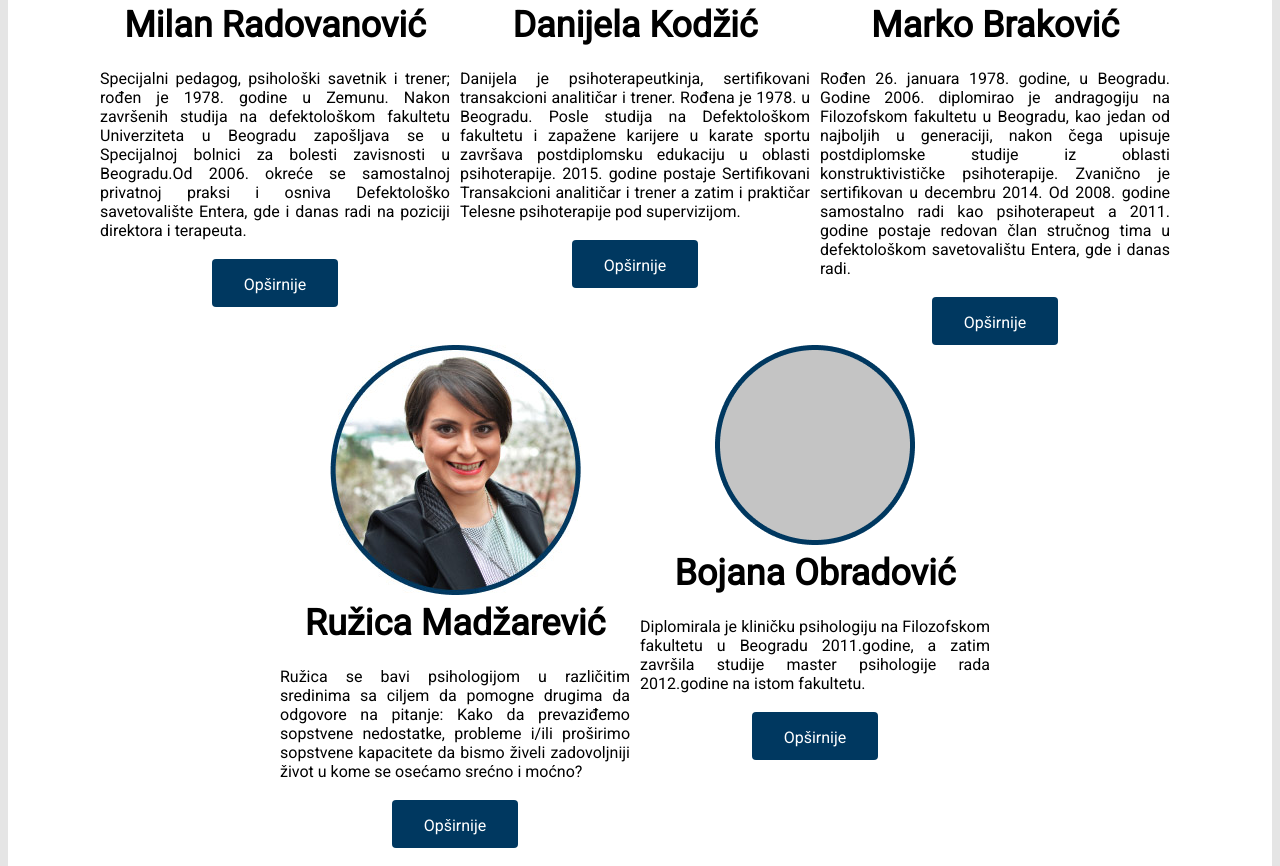
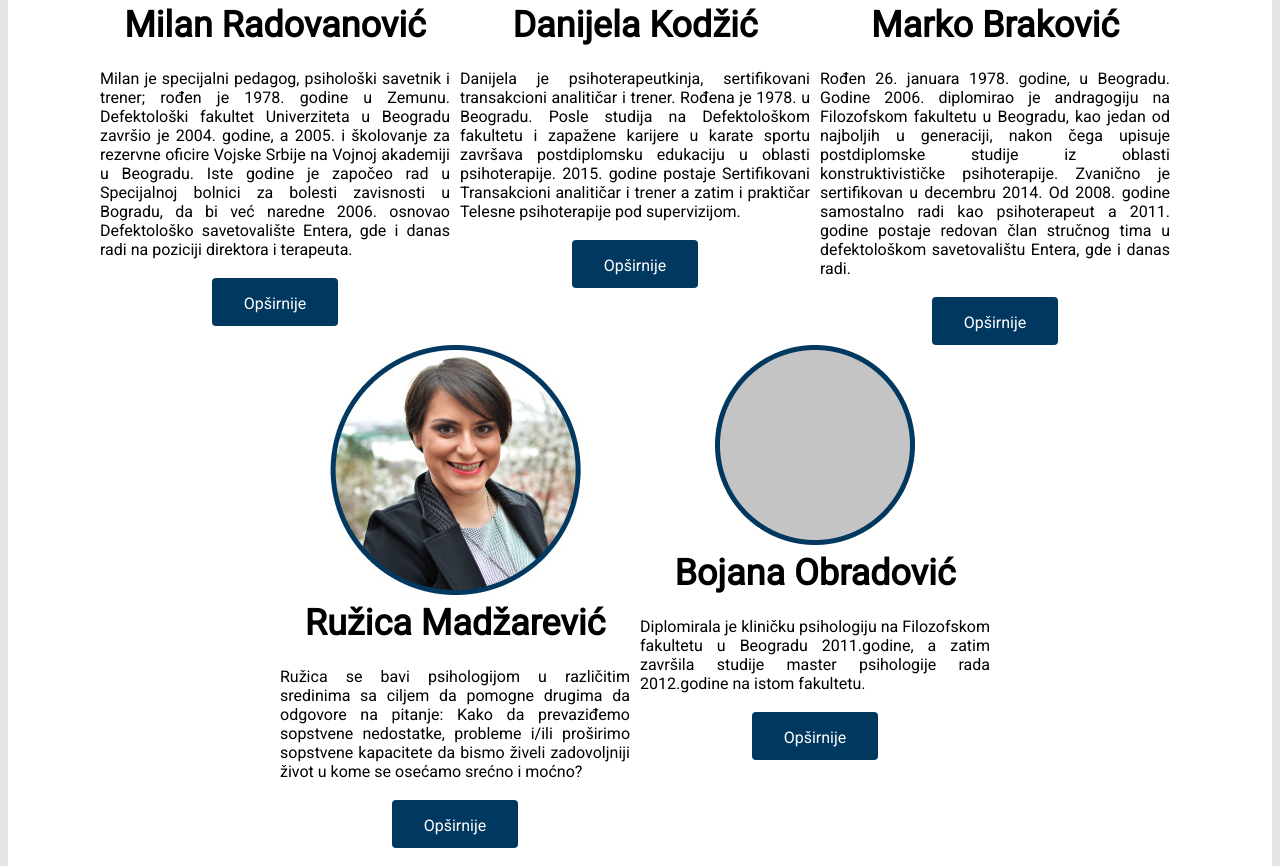
Before and after one commit to civerazdaM/entera, a website built with webpack: page src/page-index/index.html in a window 1280 px wide. Shown: the part 1372-2238 px from the top of the page. Built offline with nearby package versions, Linux system fonts and the light colour scheme.

Commit message:
updated Milan's info

```diff
--- a/src/page-index/index.html
+++ b/src/page-index/index.html
@@ -167,13 +167,14 @@
               <h3>Milan Radovanović</h3>
               <div class="team-member-summary">
                 <p>
-                  Specijalni pedagog, psihološki savetnik i trener; rođen je
-                  1978. godine u Zemunu. Nakon završenih studija na
-                  defektološkom fakultetu Univerziteta u Beogradu zapošljava se
-                  u Specijalnoj bolnici za bolesti zavisnosti u Beogradu.Od
-                  2006. okreće se samostalnoj privatnoj praksi i osniva
-                  Defektološko savetovalište Entera, gde i danas radi na
-                  poziciji direktora i terapeuta.
+                  Milan je specijalni pedagog, psihološki savetnik i trener;
+                  rođen je 1978. godine u Zemunu. Defektološki fakultet
+                  Univerziteta u Beogradu završio je 2004. godine, a 2005. i
+                  školovanje za rezervne oficire Vojske Srbije na Vojnoj
+                  akademiji u Beogradu. Iste godine je započeo rad u Specijalnoj
+                  bolnici za bolesti zavisnosti u Bogradu, da bi već naredne
+                  2006. osnovao Defektološko savetovalište Entera, gde i danas
+                  radi na poziciji direktora i terapeuta.
                 </p>
                 <input
                   type="checkbox"
@@ -209,17 +210,11 @@
                     inostranstvu. Autor je većeg broja tekstova poznatih
                     časopisa i čest je gost televizijskih i radio emisija koje
                     se bave psiho-socijalnim pojavama i fenomenima.
-                    Profesionalno je bio angažovan od strane različitih
-                    organizacija, od koji su neke: Gimnazija Crnjanski iz
-                    Beograda, Univerzitet Singidunum - Fakultet za medije i
-                    komunikacije Departman za psihologiju, Kompjuterski Kamp za
-                    decu „Komp Kamp“, Radio Televizija Srbije, Dr. Oetker
-                    Srbija,Betty magazin, i druge.
                   </p>
                   <p>
                     Za sebe voli da kaže: „Ja pomažem ljudima kojima je loše da
                     im bude dobro, a ljudima kojima je dobro pomažem da im bude
-                    još bolje.
+                    još bolje."
                   </p>
                 </div>
               </div>
```
